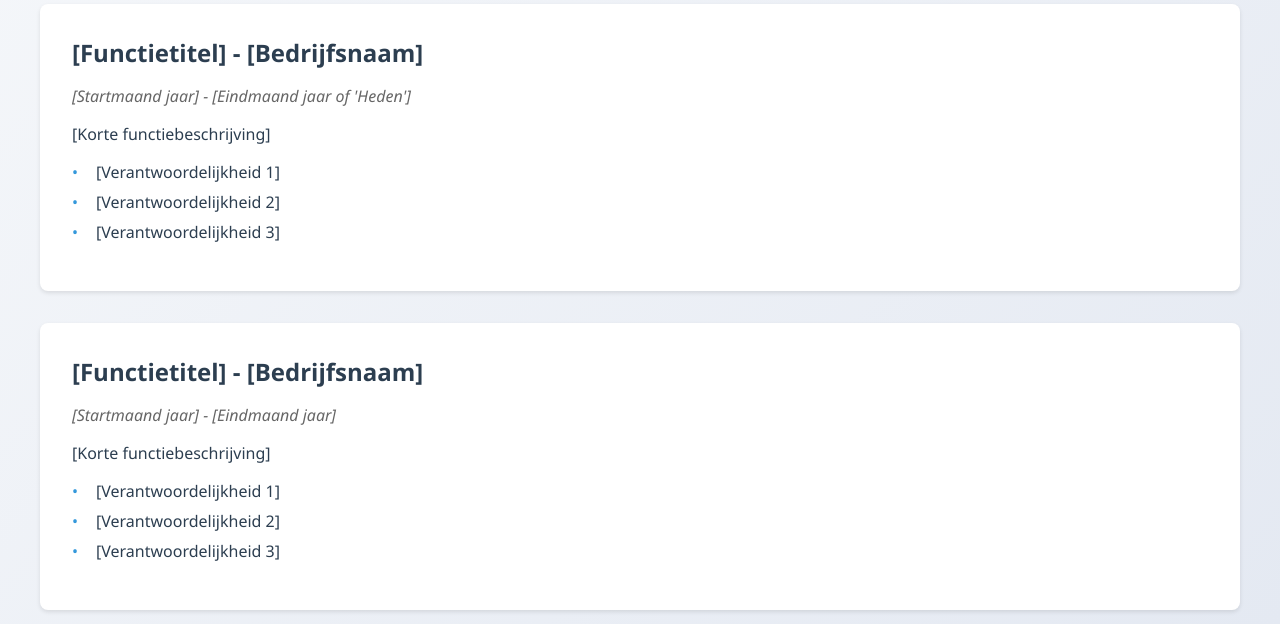
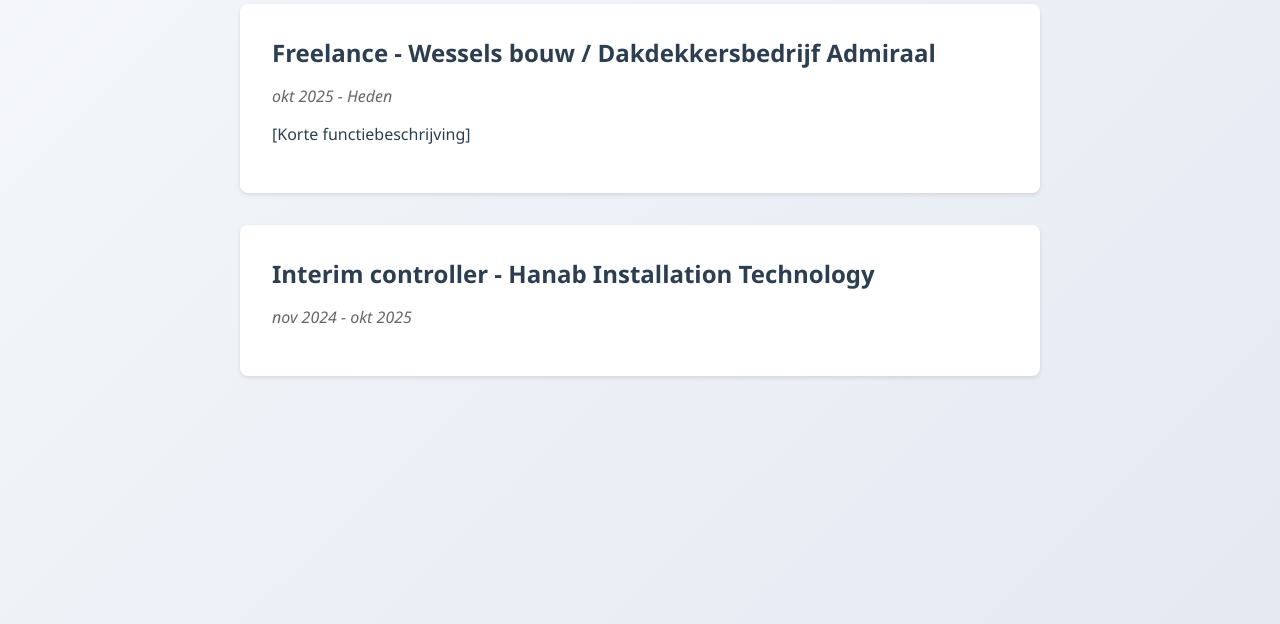
Before and after one commit to Rickvdg/RichardCvSite, a website: page ervaring.html in a window 1280 px wide. Shown: the part 176-800 px from the top of the page. Drawn offline with Linux system fonts and the light colour scheme.

Commit message:
Data aangepast

```diff
--- a/data/experiences.json
+++ b/data/experiences.json
@@ -1,26 +1,15 @@
 [
     {
-        "title": "[Functietitel]",
-        "company": "[Bedrijfsnaam]",
-        "start": "[Startmaand jaar]",
-        "end": "[Eindmaand jaar of 'Heden']",
-        "description": "[Korte functiebeschrijving]",
-        "responsibilities": [
-            "[Verantwoordelijkheid 1]",
-            "[Verantwoordelijkheid 2]",
-            "[Verantwoordelijkheid 3]"
-        ]
+        "title": "Freelance",
+        "company": "Wessels bouw / Dakdekkersbedrijf Admiraal",
+        "start": "okt 2025",
+        "end": "Heden",
+        "description": "[Korte functiebeschrijving]"
     },
     {
-        "title": "[Functietitel]",
-        "company": "[Bedrijfsnaam]",
-        "start": "[Startmaand jaar]",
-        "end": "[Eindmaand jaar]",
-        "description": "[Korte functiebeschrijving]",
-        "responsibilities": [
-            "[Verantwoordelijkheid 1]",
-            "[Verantwoordelijkheid 2]",
-            "[Verantwoordelijkheid 3]"
-        ]
+        "title": "Interim controller",
+        "company": "Hanab Installation Technology",
+        "start": "nov 2024",
+        "end": "okt 2025"
     }
 ]
--- a/ervaring.html
+++ b/ervaring.html
@@ -25,7 +25,7 @@
         </div>
     </nav>
 
-    <main>
+    <main style="max-width: 800px;">
         <h1>Werkervaring</h1>
 
         <div id="experiences" class="experiences-list">
--- a/scripts/experiences.js
+++ b/scripts/experiences.js
@@ -27,7 +27,6 @@
             <h2>${escapeHtml(exp.title)} <span class="company">- ${escapeHtml(exp.company)}</span></h2>
             <p class="date">${escapeHtml(exp.start)} - ${escapeHtml(exp.end)}</p>
             <p class="description">${escapeHtml(exp.description)}</p>
-            ${Array.isArray(exp.responsibilities) && exp.responsibilities.length ? `<ul>${exp.responsibilities.map(r => `<li>${escapeHtml(r)}</li>`).join('')}</ul>` : ''}
         </section>
     `).join('');
 }
```
Also changed, not shown: index.html (+2 -2 lines).
